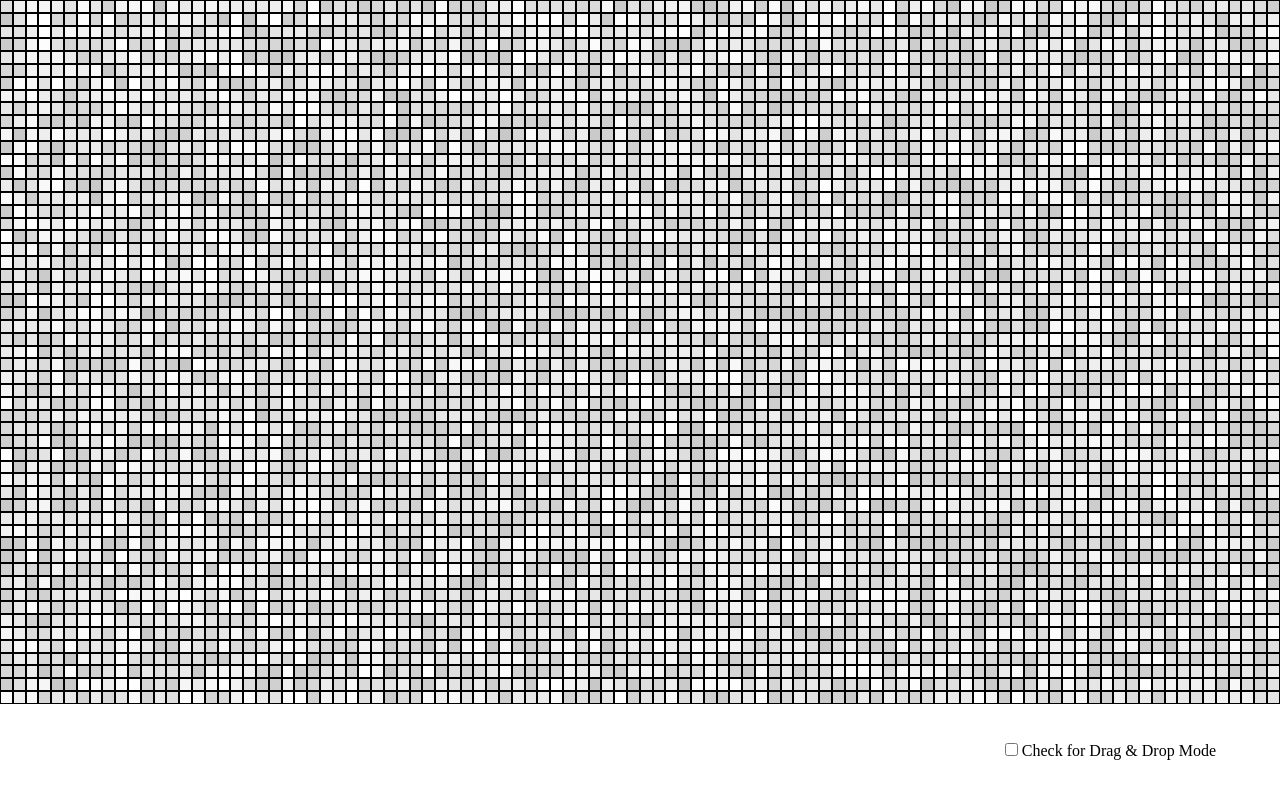
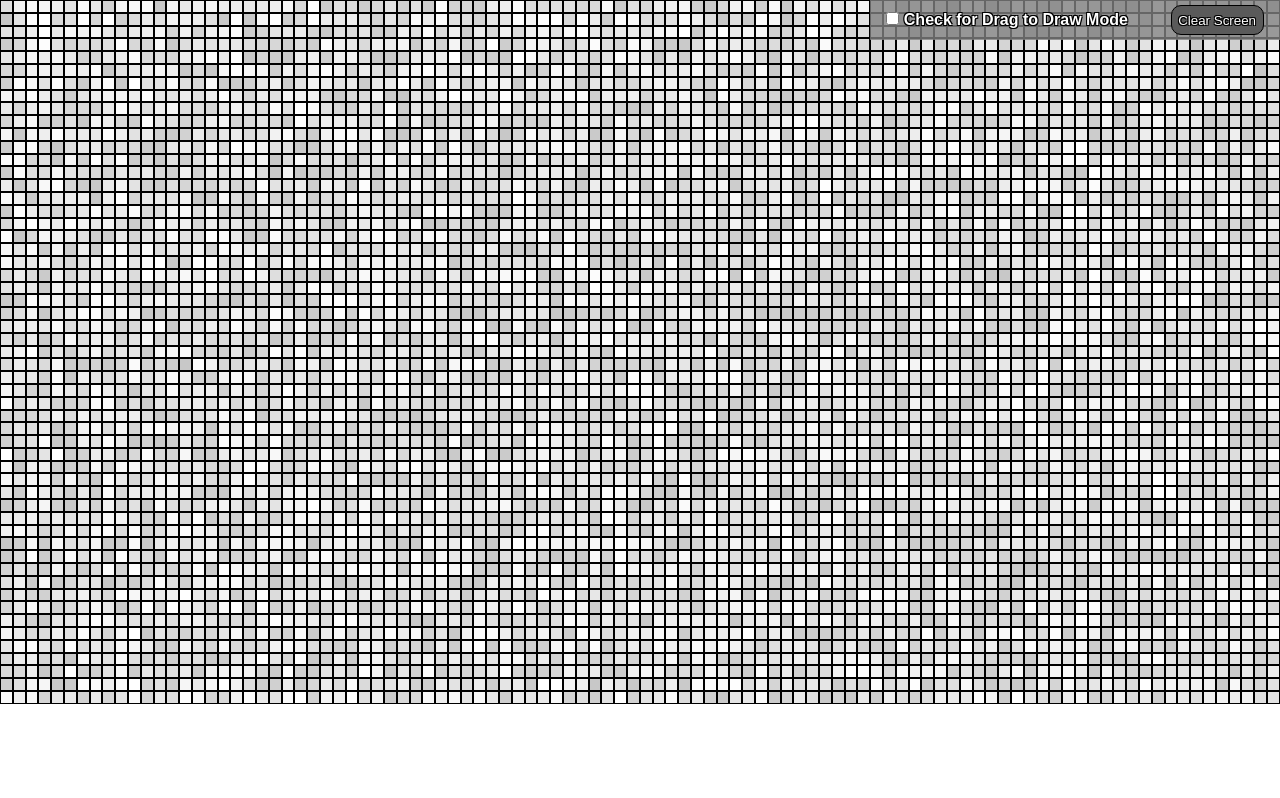
Before and after one commit to jrkozak92/portfolio, a website: page projects/etch-a-sketch/index.html in a window 1280 px wide. Drawn offline with nearby package versions, Linux system fonts and the light colour scheme.

Commit message:
Etch-a-sketch updates and additions, implemented into project box generation

```diff
--- a/projects/etch-a-sketch/app.js
+++ b/projects/etch-a-sketch/app.js
@@ -35,5 +35,5 @@ $(() => {
     $('body').append($pixel)
   }
 
-
+  $('#clear').on('click', () => {location.reload()})
 })
--- a/projects/etch-a-sketch/index.html
+++ b/projects/etch-a-sketch/index.html
@@ -9,8 +9,11 @@
   </head>
   <body>
     <div id="checkbox-box">
-      <input type="checkbox" id="dragVsClassic" value="classic"></input>
-      <label for="dragVsClassic">Check for Drag & Drop Mode</label>
+      <section>
+        <input type="checkbox" id="dragVsClassic" value="classic"></input>
+        <label for="dragVsClassic">Check for Drag to Draw Mode</label>
+      </section>
+      <button id="clear">Clear Screen</button>
     </div>
   </body>
 </html>
--- a/projects/etch-a-sketch/style.css
+++ b/projects/etch-a-sketch/style.css
@@ -18,6 +18,29 @@ body {
 
 #checkbox-box {
   position:absolute;
-  bottom:5%;
-  right:5%;
+  display:flex;
+  flex-flow:row nowrap;
+  justify-content:space-around;
+  align-items:center;
+  gap:5%;
+  max-width:50%;
+  width:400px;
+  top:0;
+  right:0;
+  font-family:sans-serif;
+  font-weight:bold;
+  color:white;
+  padding:5px;
+  background-color:rgba(128,128,128,.8);
+  text-shadow: 1px 1px black, -1px 1px black, 1px -1px black, -1px -1px black;
 }
+
+#clear {
+  padding:.5em;
+  border:1px solid black;
+  border-radius:10px;
+  color:white;
+  cursor:pointer;
+  text-shadow: 1px 1px black, -1px 1px black, 1px -1px black, -1px -1px black;
+  background-color:rgba(90,90,90,1);
+}
```
Also changed, not shown: app/app-projects.js (+12 -4 lines), app/app.js (+5 -4 lines), images/etch-a-sketch.png (added), 2 other files.
